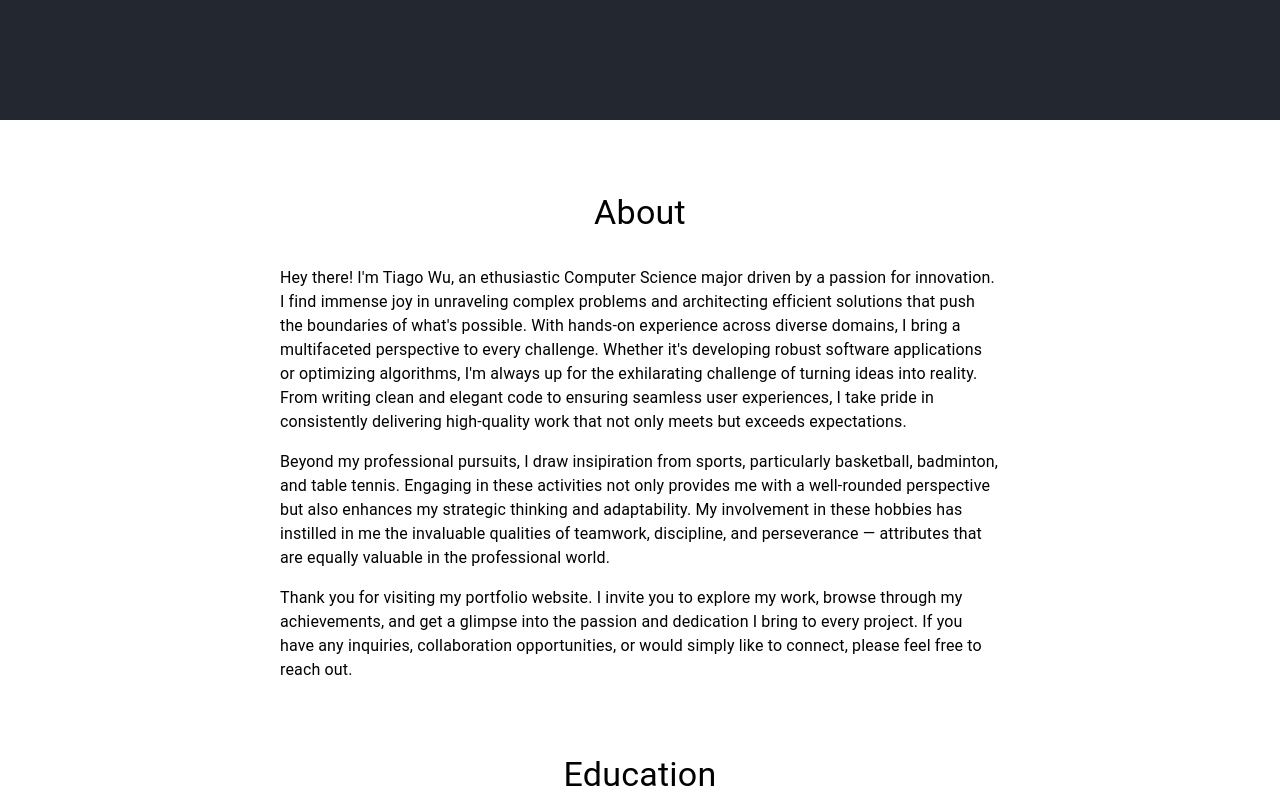
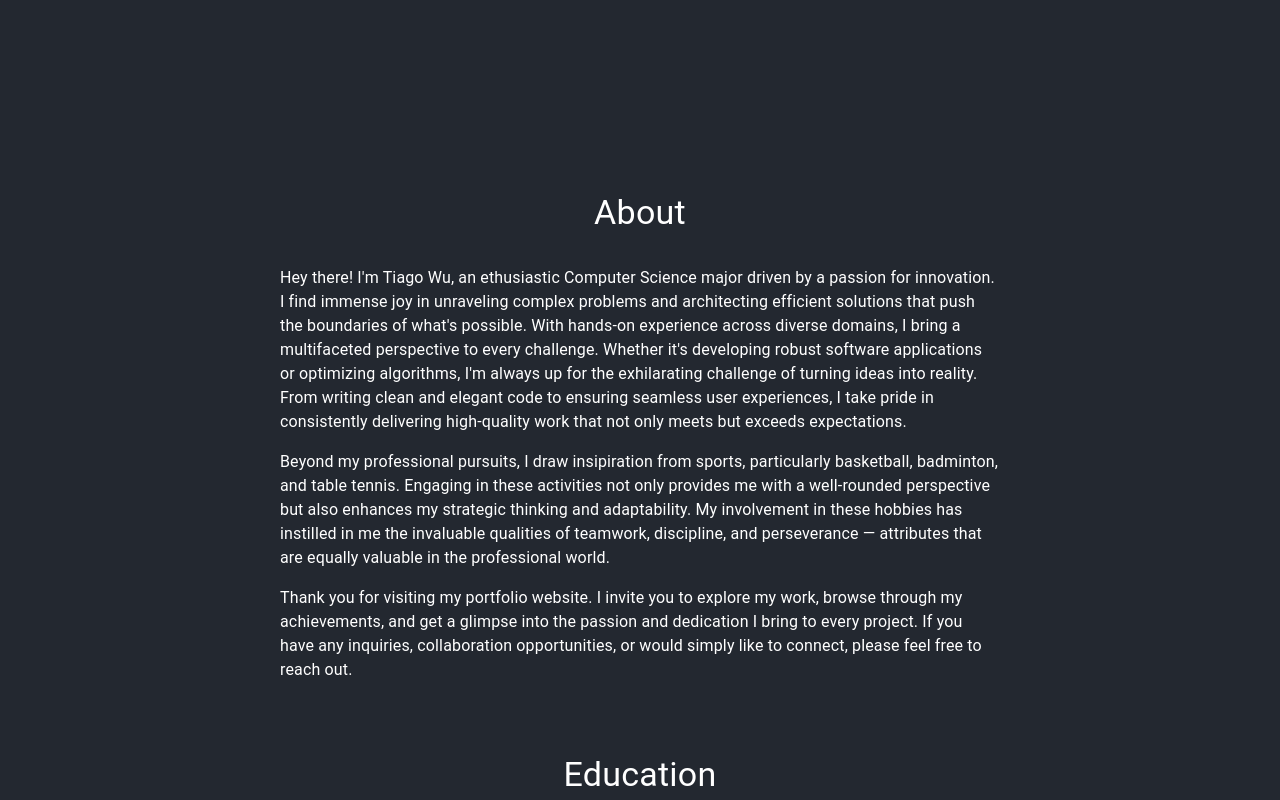
Before and after one commit to tiagowu/portfolio-website, a React (Create React App) app: page / in a window 1280 px wide. Shown: the part 680-1480 px from the top of the page. Built offline with nearby package versions, Linux system fonts and the light colour scheme; no server answers.

Commit message:
Modify palette colors and default styles of components

```diff
--- a/src/customTheme.js
+++ b/src/customTheme.js
@@ -10,6 +10,36 @@ const customTheme = createTheme({
       xl: 1920,
     },
   },
+  components: {
+    MuiContainer: {
+      styleOverrides: {
+        root: {
+          backgroundColor: "#232830",
+        },
+      },
+    },
+    MuiTextField: {
+      styleOverrides: {
+        root: {
+          "& .MuiInputBase-input": {
+            color: "white",
+          },
+        },
+      },
+    },
+    MuiTypography: {
+      styleOverrides: {
+        root: {
+          color: "white",
+        },
+      },
+    },
+  },
+  palette: {
+    primary: {
+      main: "#3770B3",
+    },
+  },
 });
 
 export default customTheme;
```
